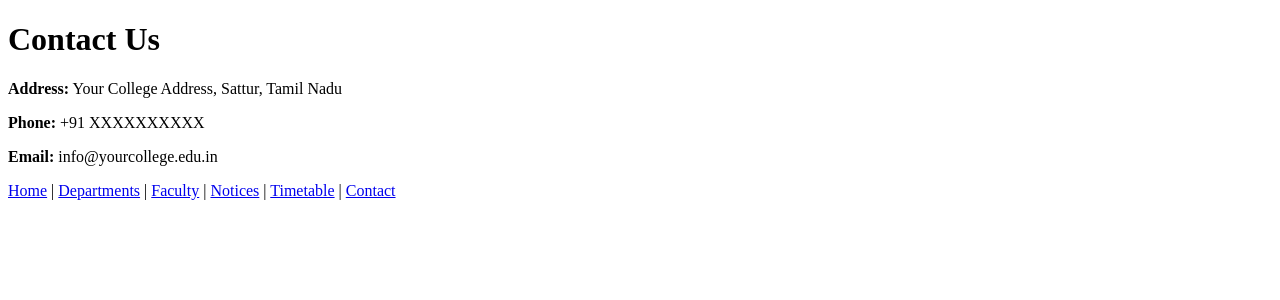
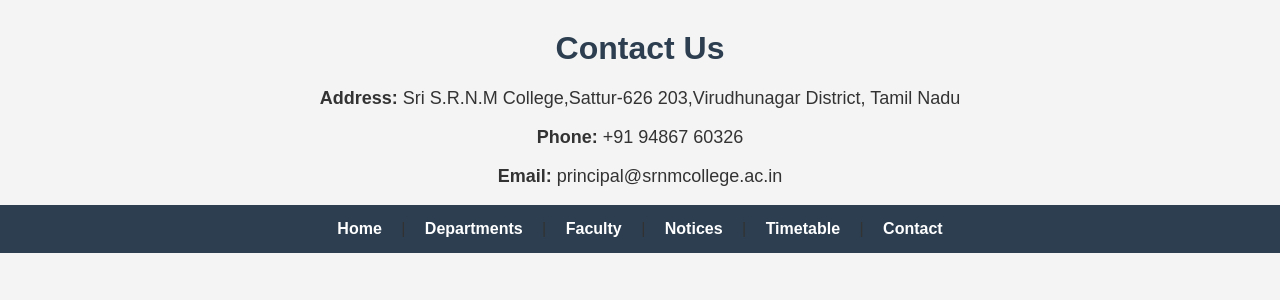
Before and after one commit to iapparavind07-dev/college-app, a Flask app: page /contact in a window 1280 px wide. Shown: the top 300 px of the page. Run offline with Flask 3, Linux system fonts and the light colour scheme.

Commit message:
Added CSS styling to all pages

```diff
--- /dev/null
+++ b/static/style.css
@@ -0,0 +1,68 @@
+body {
+    font-family: Arial, sans-serif;
+    margin: 0;
+    padding: 0;
+    background-color: #f4f4f4;
+    color: #333;
+}
+
+nav {
+    background-color: #2c3e50;
+    padding: 15px;
+    text-align: center;
+}
+
+nav a {
+    color: white;
+    text-decoration: none;
+    margin: 0 15px;
+    font-weight: bold;
+}
+
+nav a:hover {
+    color: #f39c12;
+}
+
+h1 {
+    text-align: center;
+    color: #2c3e50;
+    margin-top: 30px;
+}
+
+ul {
+    max-width: 600px;
+    margin: 20px auto;
+    background-color: white;
+    padding: 20px 40px;
+    border-radius: 8px;
+    box-shadow: 0 2px 5px rgba(0,0,0,0.1);
+}
+
+li {
+    padding: 10px 0;
+    border-bottom: 1px solid #eee;
+    font-size: 18px;
+}
+
+table {
+    margin: 20px auto;
+    border-collapse: collapse;
+    background-color: white;
+    box-shadow: 0 2px 5px rgba(0,0,0,0.1);
+}
+
+th, td {
+    padding: 12px 20px;
+    border: 1px solid #ddd;
+    text-align: center;
+}
+
+th {
+    background-color: #2c3e50;
+    color: white;
+}
+
+p {
+    text-align: center;
+    font-size: 18px;
+}
--- a/templates/contact.html
+++ b/templates/contact.html
@@ -2,13 +2,14 @@
 <html lang="en">
 <head>
     <meta charset="UTF-8">
-    <title>Contact - My College</title>
+    <title>Contact - SRNM College</title>
+    <link rel="stylesheet" href="{{ url_for('static', filename='style.css') }}">
 </head>
 <body>
     <h1>Contact Us</h1>
-    <p><strong>Address:</strong> Your College Address, Sattur, Tamil Nadu</p>
-    <p><strong>Phone:</strong> +91 XXXXXXXXXX</p>
-    <p><strong>Email:</strong> info@yourcollege.edu.in</p>
+    <p><strong>Address:</strong> Sri S.R.N.M College,Sattur-626 203,Virudhunagar District, Tamil Nadu</p>
+    <p><strong>Phone:</strong> +91  94867 60326</p>
+    <p><strong>Email:</strong> principal@srnmcollege.ac.in</p>
     <nav>
         <a href="/">Home</a> |
         <a href="/departments">Departments</a> |
--- a/templates/departments.html
+++ b/templates/departments.html
@@ -2,7 +2,8 @@
 <html lang="en">
 <head>
     <meta charset="UTF-8">
-    <title>Departments - My College</title>
+    <title>Departments - SRNM College</title>
+    <link rel="stylesheet" href="{{ url_for('static', filename='style.css') }}">
 </head>
 <body>
     <h1>Departments</h1>
--- a/templates/faculty.html
+++ b/templates/faculty.html
@@ -2,7 +2,8 @@
 <html lang="en">
 <head>
     <meta charset="UTF-8">
-    <title>Faculty - My College</title>
+    <title>Faculty - SRNM College</title>
+    <link rel="stylesheet" href="{{ url_for('static', filename='style.css') }}">
 </head>
 <body>
     <h1>Faculty</h1>
--- a/templates/index.html
+++ b/templates/index.html
@@ -2,10 +2,11 @@
 <html lang="en">
 <head>
     <meta charset="UTF-8">
-    <title>My College</title>
+    <title>SRNM College</title>
+    <link rel="stylesheet" href="{{ url_for('static', filename='style.css') }}">
 </head>
 <body>
-    <h1>Welcome to My College</h1>
+    <h1>Welcome to SRNM College</h1>
     <p>This is the official college website.</p>
     <nav>
         <a href="/">Home</a> |
--- a/templates/notices.html
+++ b/templates/notices.html
@@ -2,7 +2,8 @@
 <html lang="en">
 <head>
     <meta charset="UTF-8">
-    <title>Notices - My College</title>
+    <title>Notices - SRNM College</title>
+    <link rel="stylesheet" href="{{ url_for('static', filename='style.css') }}">
 </head>
 <body>
     <h1>Notices & Announcements</h1>
--- a/templates/timetable.html
+++ b/templates/timetable.html
@@ -2,7 +2,8 @@
 <html lang="en">
 <head>
     <meta charset="UTF-8">
-    <title>Timetable - My College</title>
+    <title>Timetable - SRNM College</title>
+    <link rel="stylesheet" href="{{ url_for('static', filename='style.css') }}">
 </head>
 <body>
     <h1>Timetable</h1>
```
